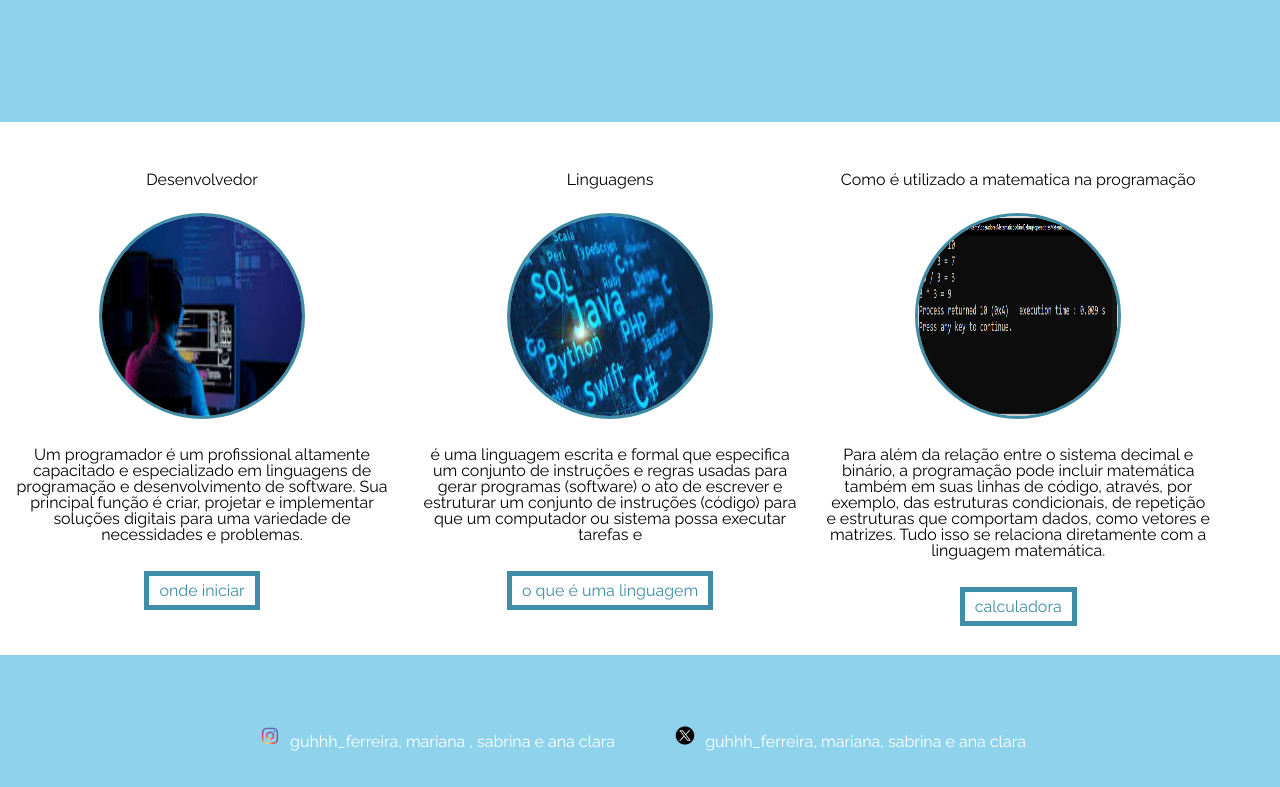
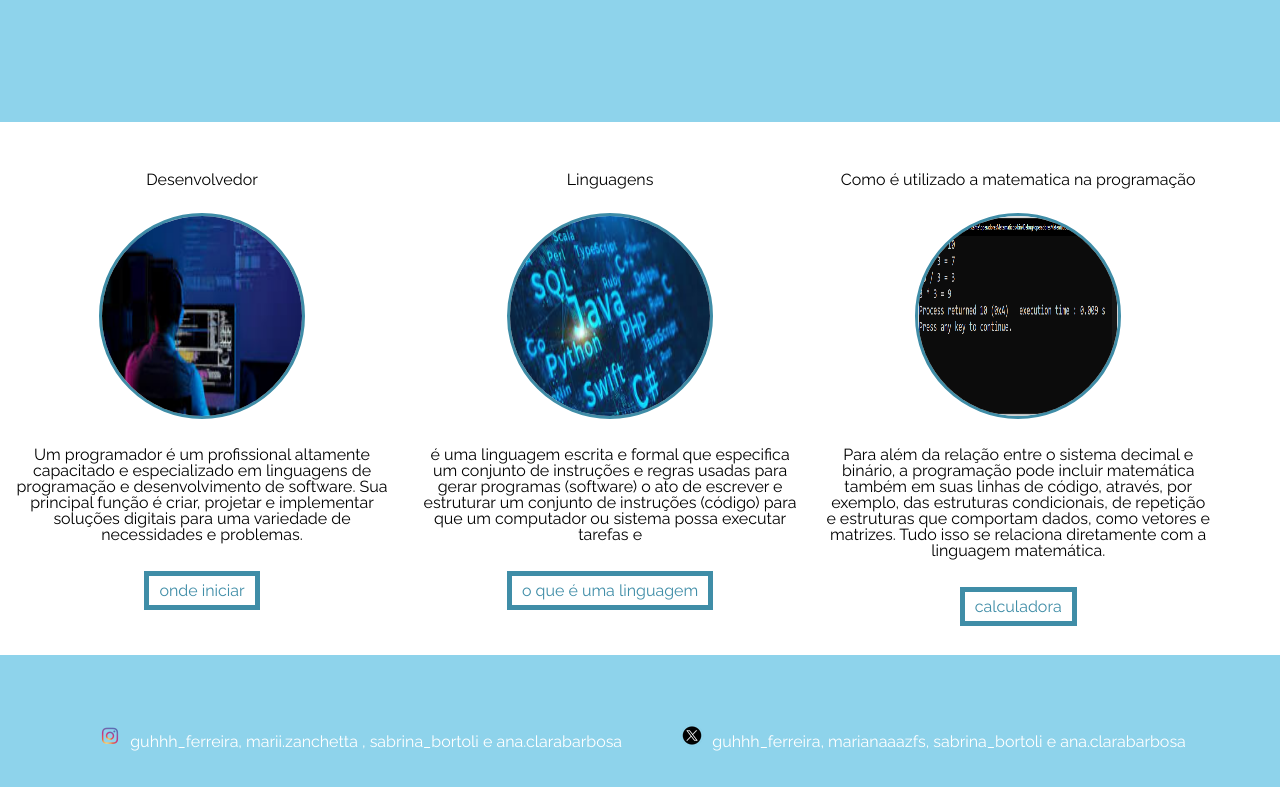
Before and after one commit to gustavofrrg/trabaldo-mat.finaly, a plain HTML site: page index.html in a window 1280 px wide. Shown: the part 340-1127 px from the top of the page. Drawn offline with Linux system fonts and the light colour scheme.

Commit message:
Update index.html

```diff
--- a/index.html
+++ b/index.html
@@ -61,16 +61,16 @@
       <ul>
         <li><img src="instta.ico"/>
           guhhh_ferreira,
-          mariana ,
-          sabrina e
-          ana clara
+          marii.zanchetta ,
+          sabrina_bortoli e
+          ana.clarabarbosa
         </li>
 
         <li><img src="x.ico"/>
         guhhh_ferreira,
-        mariana,
-        sabrina e
-        ana clara</li>
+        marianaaazfs,
+        sabrina_bortoli e
+        ana.clarabarbosa</li>
 
       </ul>
       <a href="https://github.com/turingschool-examples/introductory-static-site" target="_blank" class="link"></a>
```
